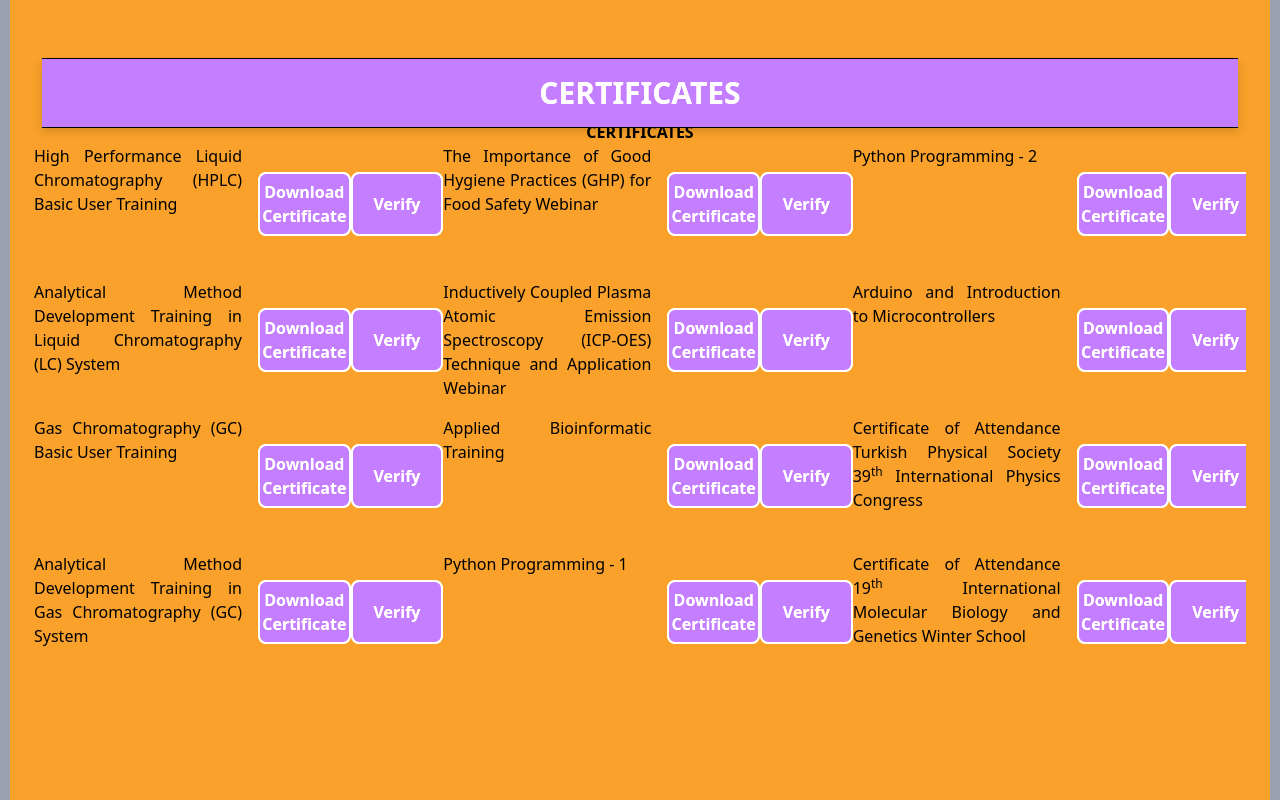
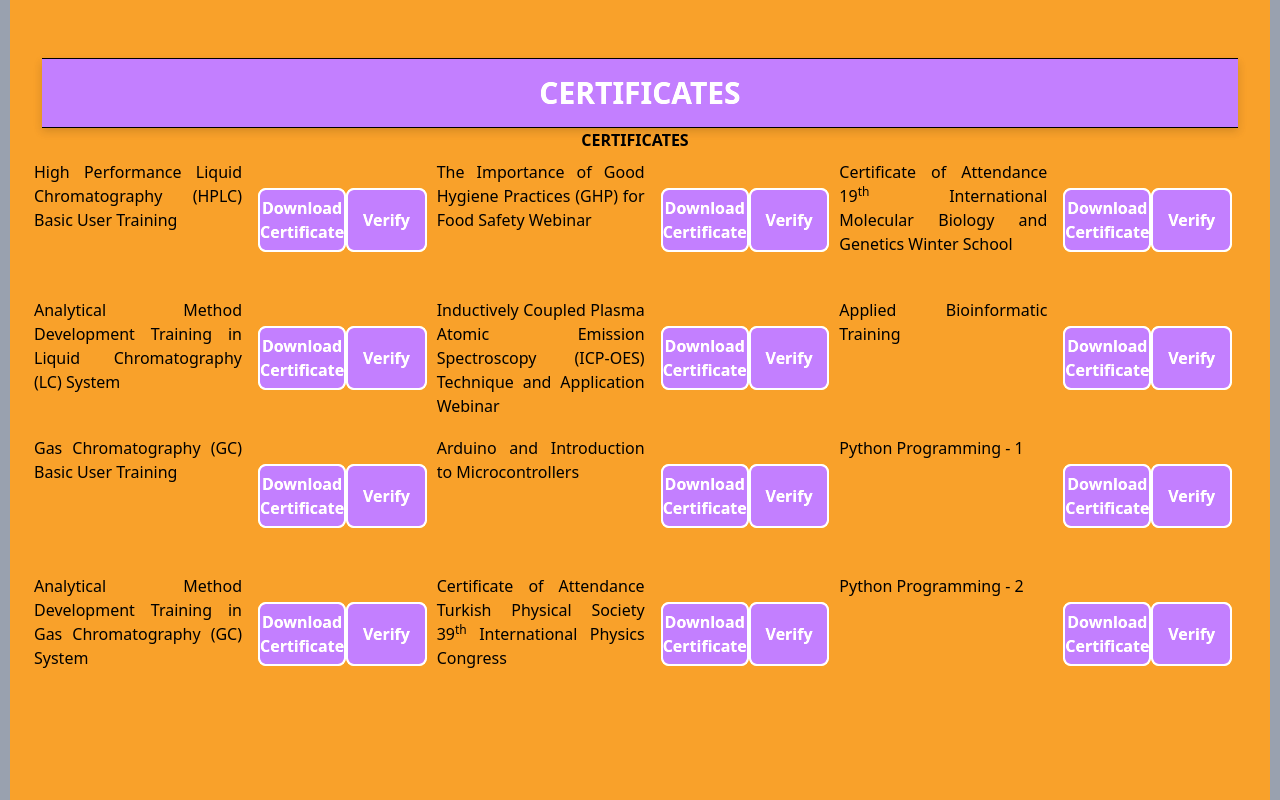
Before and after one commit to onurakinakbal/SEOEM-Front-End-Egitimi, a website: page Bitirme Projem/index.html in a window 1280 px wide. Shown: the part 820-1620 px from the top of the page. Drawn offline with Linux system fonts and the light colour scheme.

Commit message:
Tablet design done, now proceedin to mobile design

```diff
--- a/Bitirme Projem/index.html
+++ b/Bitirme Projem/index.html
@@ -96,8 +96,8 @@
                 <hr>
                 <div>
                     <section class="max-h-screen" id="certificate">
-                        <h3>CERTIFICATES</h3>
-                        <div class="grid grid-flow-col md:grid-cols-2 md:grid-rows-6 md:text-3xs  lg:grid-cols-3 lg:grid-rows-4 lg:text-base lg:-mb-0.5 ">
+                        <h3 class="lg:my-2">CERTIFICATES</h3>
+                        <div class="grid grid-flow-col md:grid-cols-2 md:grid-rows-6 md:text-3xs  lg:grid-cols-3 lg:grid-rows-4 lg:text-base">
                             <div>
                                 <p>High Performance Liquid Chromatography (HPLC) Basic User Training </p>
                                 <button class="btn"><a href="content\Certificates\High Performance Liquid Chromatography (HPLC) Basic User Training.pdf" target="_blank" aria-label="Downloads PDF file" download>Download Certificate </a></button>
@@ -129,6 +129,21 @@
                                 <button class="btn"><a href="https://uzem.labakademi.com/admin/tool/certificate/index.php?code=4032483031OA" target="_blank">Verify</a></button>
                             </div>
                             <div>
+                                <p>Arduino and Introduction to Microcontrollers</p>
+                                <button class="btn"><a href="content\Certificates\Arduino ile Mikrodenetleyicilere Giriş.pdf" target="_blank" aria-label="Downloads PDF file" download>Download Certificate</a></button>
+                                <button class="btn"><a href="https://bilgeis.net/moodle/mod/simplecertificate/verify.php?code=da5401a0-3579-11ef-b029-0dbc69cfd157" target="_blank">Verify</a></button>
+                            </div>
+                            <div>
+                                <p>Certificate of Attendance Turkish Physical Society 39<sup>th</sup> International Physics Congress</p>
+                                <button class="btn"><a href="\content\Certificates\.pdf" target="_blank" aria-label="Downloads PDF file" download>Download Certificate</a></button>
+                                <button class="btn"><a href="https://drive.google.com/file/d/1dDqZz710kPO4KtSuEVqnnomrihoJ7PR3/view?usp=drive_link" target="_blank">Verify</a></button>
+                            </div>
+                            <div>
+                                <p>Certificate of Attendance 19<sup>th</sup> International Molecular Biology and Genetics Winter School</p>
+                                <button class="btn"><a href="\content\Certificates\Certificate of Attendance 19th International Molecular Biology and Genetics Winter School.pdf" target="_blank" aria-label="Downloads PDF file" download>Download Certificate</a></button>
+                                <button class="btn"><a href="https://verified.sertifier.com/en/verify/69929823463271/" target="_blank">Verify</a></button>
+                            </div>
+                            <div>
                                 <p>Applied Bioinformatic Training</p>
                                 <button class="btn"><a href="content\Certificates\Applied Bioinformatic Training.pdf" target="_blank" aria-label="Downloads PDF file" download>Download Certificate</a></button>
                                 <button class="btn"><a href="https://uzem.labakademi.com/admin/tool/certificate/index.php?code=6327331294OA" target="_blank">Verify</a></button>
@@ -142,21 +157,6 @@
                                 <p>Python Programming - 2</p>
                                 <button class="btn"><a href="content\Certificates\Python_Programlama_2.pdf" target="_blank" aria-label="Downloads PDF file" download>Download Certificate</a></button>
                                 <button class="btn"><a href="https://bilgeis.net/moodle/mod/simplecertificate/verify.php?code=6af36310-1e93-11ee-b44d-918362df733a" target="_blank">Verify</a></button>
-                            </div>
-                            <div>
-                                <p>Arduino and Introduction to Microcontrollers</p>
-                                <button class="btn"><a href="content\Certificates\Arduino ile Mikrodenetleyicilere Giriş.pdf" target="_blank" aria-label="Downloads PDF file" download>Download Certificate</a></button>
-                                <button class="btn"><a href="https://bilgeis.net/moodle/mod/simplecertificate/verify.php?code=da5401a0-3579-11ef-b029-0dbc69cfd157" target="_blank">Verify</a></button>
-                            </div>
-                            <div>
-                                <p>Certificate of Attendance Turkish Physical Society 39<sup>th</sup> International Physics Congress</p>
-                                <button class="btn"><a href="\content\Certificates\.pdf" target="_blank" aria-label="Downloads PDF file" download>Download Certificate</a></button>
-                                <button class="btn"><a href="https://drive.google.com/file/d/1dDqZz710kPO4KtSuEVqnnomrihoJ7PR3/view?usp=drive_link" target="_blank">Verify</a></button>
-                            </div>
-                            <div>
-                                <p>Certificate of Attendance 19<sup>th</sup> International Molecular Biology and Genetics Winter School</p>
-                                <button class="btn"><a href="\content\Certificates\Certificate of Attendance 19th International Molecular Biology and Genetics Winter School.pdf" target="_blank" aria-label="Downloads PDF file" download>Download Certificate</a></button>
-                                <button class="btn"><a href="https://verified.sertifier.com/en/verify/69929823463271/" target="_blank">Verify</a></button>
                             </div>
                         </div>
                     </section>
--- a/Bitirme Projem/src/input.css
+++ b/Bitirme Projem/src/input.css
@@ -39,13 +39,10 @@
     input{
         @apply text-center w-9/10 h-7
     }
-    section{
-        @apply overflow-y-auto
-    }
 }
 
 .level{
-    @apply min-h-screen overflow-auto block p-8 bg-primary-dark dark:bg-primary-light text-black
+    @apply min-h-screen block p-8 bg-primary-dark dark:bg-primary-light text-black
 }
 #level-1{
     @apply sticky top-0
@@ -54,7 +51,7 @@
     @apply sticky top-0
 }
 #level-2 div{
-    @apply -mb-0.5 justify-evenly lg:-m-2
+    @apply justify-around lg:-m-2 lg:-mb-1.5 lg:mr-0.5
 }
 #level-2 div p{
     @apply w-96 items-end md:max-w-60
@@ -69,7 +66,7 @@
     @apply sticky top-0
 }
 #form{
-    @apply flex-col m-auto px-1 bg-primary-light dark:bg-primary-dark w-1/2 rounded-2xl
+    @apply flex-col my-3 mx-auto px-1 md:my-10 bg-primary-light dark:bg-primary-dark w-1/2 rounded-2xl
 }
 .headline{
     @apply bg-primary-light dark:bg-primary-dark text-white font-extrabold text-3xl p-4 drop-shadow-lg min-h-2.5 min-w-full text-center
```
Also changed, not shown: Bitirme Projem/src/output.css.
